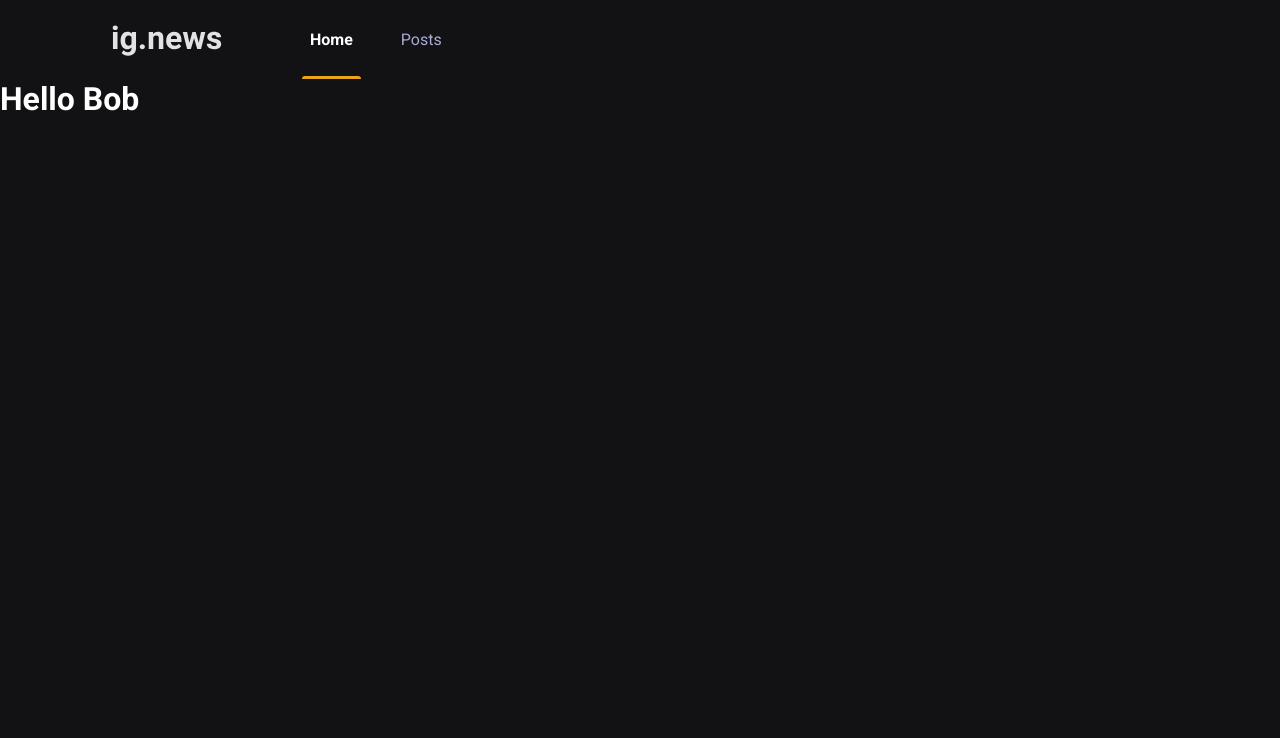
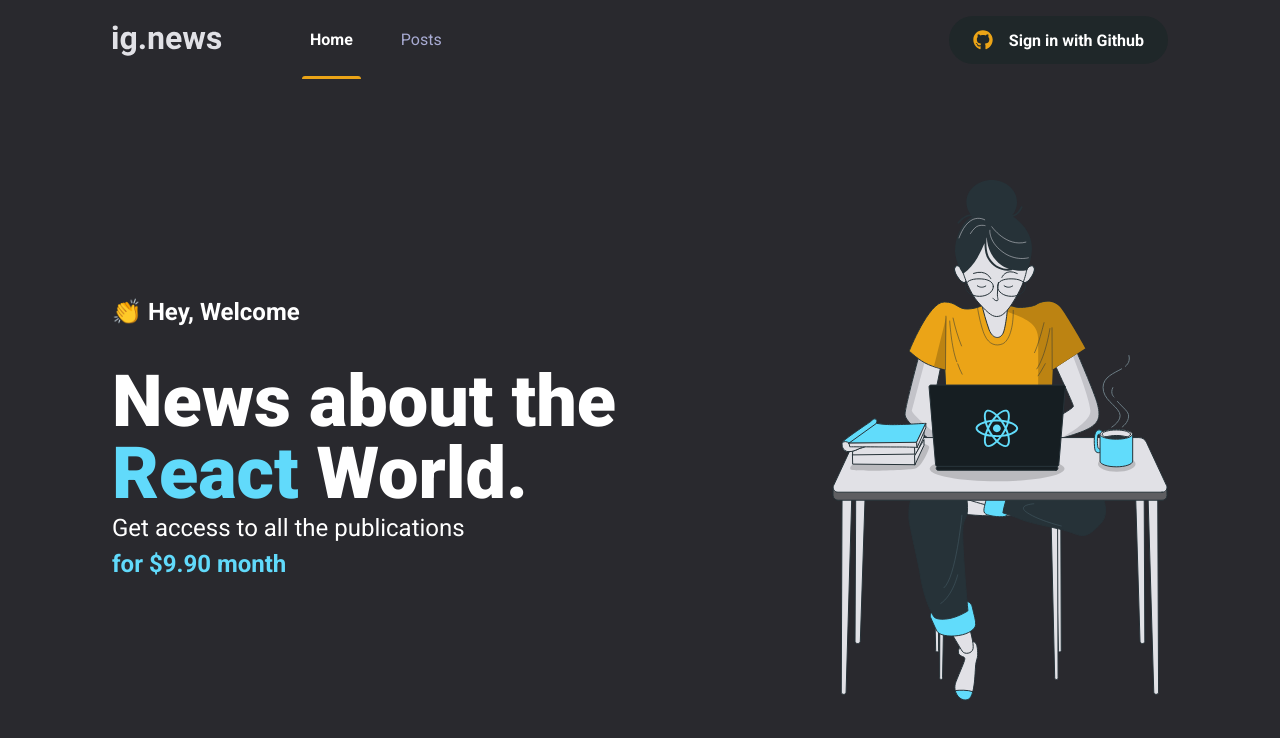
Before and after one commit to thiagofreitascarneiro/ignews, a Next.js app: page / in a window 1280 px wide. Shown: the top 738 px of the page. Built offline with nearby package versions, Linux system fonts and the light colour scheme.

Commit message:
creating button and styled home page

```diff
--- a/package.json
+++ b/package.json
@@ -11,6 +11,7 @@
     "next": "12.0.7",
     "react": "17.0.2",
     "react-dom": "17.0.2",
+    "react-icons": "^4.3.1",
     "sass": "^1.44.0"
   },
   "devDependencies": {
--- a/src/components/Header/index.tsx
+++ b/src/components/Header/index.tsx
@@ -1,3 +1,4 @@
+import { SignInButton } from '../SigninButton'
 import styles from './styles.module.scss'
 
 
@@ -12,6 +13,8 @@
                    <a>Posts</a>
 
                </nav>
+
+               <SignInButton />
             </div>
         </header>
     )
--- a/src/components/Header/styles.module.scss
+++ b/src/components/Header/styles.module.scss
@@ -17,6 +17,10 @@
     nav {
         margin-left: 5rem;
         height: 5rem;
+    }
+
+    button {
+        margin-left: auto;
     }
 
     a {
--- /dev/null
+++ b/src/components/SigninButton/index.tsx
@@ -0,0 +1,27 @@
+import {FaGithub} from 'react-icons/fa'
+import styles from './styles.module.scss'
+import { FiX } from 'react-icons/fi'
+
+export function SignInButton(){
+    const isUserLoggedIn = false;
+
+
+    return isUserLoggedIn ?(
+        <button
+        type="button"
+        className={styles.signInButton}
+        >
+            <FaGithub color="#04d361"/>
+            Thiago Carneiro
+            <FiX color='737388' className={styles.closeIcon} />
+        </button>
+    ): (
+        <button
+        type="button"
+        className={styles.signInButton}
+        >
+            <FaGithub color="#eba417"/>
+            Sign in with Github
+        </button>
+    );
+}
--- /dev/null
+++ b/src/components/SigninButton/styles.module.scss
@@ -0,0 +1,33 @@
+.signInButton {
+    height: 3rem;
+    border-radius: 3rem;
+    background: var(--gray-850);
+    border: 0;
+    padding: 0 1.5rem;
+
+    display: flex;
+    align-items: center;
+    justify-content: center;
+
+    color: var(--white);
+    font-weight: bold;
+
+    svg {
+        width: 20px;
+        height: 20px;
+    }
+
+    svg:first-child {
+        margin-right: 1rem;
+    }
+
+    svg.closeIcon {
+        margin-left: 1rem;
+    }
+
+    transition: filter 0.2s;
+
+    &:hover {
+        filter: brightness(0.8);
+    }
+}
--- /dev/null
+++ b/src/pages/home.module.scss
@@ -0,0 +1,42 @@
+.contentContainer {
+    max-width: 1120px;
+    margin: 0 auto;
+    padding: 0 2rem;
+    height: calc(100vh - 5rem);
+
+    display: flex;
+    align-items: center;
+    justify-content: space-between;
+
+}
+
+.hero {
+    max-width: 600px;
+
+    > span {
+        font-size: 1.5rem;
+        font-weight: bold;
+    }
+
+    h1 {
+        font-size: 4.5rem;
+        line-height: 4.5rem;
+        font-weight: 900;
+        margin-top: 2.5rem;
+
+        span {
+            color: var(--cyan-500);
+        }
+    }
+
+    p {
+        font-size: 1.5rem;
+        line-height: 2.25rem;
+
+
+    span {
+        color: var(--cyan-500);
+        font-weight: bold;
+    }
+    }
+}
--- a/src/pages/index.tsx
+++ b/src/pages/index.tsx
@@ -1,16 +1,27 @@
 
 import Head from 'next/head'
+
+import styles from './home.module.scss';
 
 export default function Home() {
   return (
     <>
       <Head>
-            <title>inicio | ig.news</title>
+            <title>Home | ig.news</title>
       </Head>
-      <h1>
 
-        Hello Bob
-      </h1>
+      <main className={styles.contentContainer}>
+        <section className={styles.hero}>
+            <span> 👏 Hey, Welcome</span>
+            <h1>News about the <span>React</span> World. </h1>
+            <p>
+              Get access to all the publications <br />
+              <span>for $9.90 month</span>
+            </p>
+        </section>
+
+        <img src='images/avatar.svg' alt='Girl coding' />
+      </main>
     </>
   )
 }
--- a/src/styles/global.scss
+++ b/src/styles/global.scss
@@ -18,6 +18,8 @@
     --gray-50: #e1e1e6;
     --gray-300: #a8abd3;
     --gray-900: #121214;
+    --gray-900: #29292e;
+    --gray-850: #1f2729;
 
     --cyan-500: #61dafb;
     --yellow-500: #eba417;
```
Also changed, not shown: 1 other file (tests, documents, lock files or other folders).
